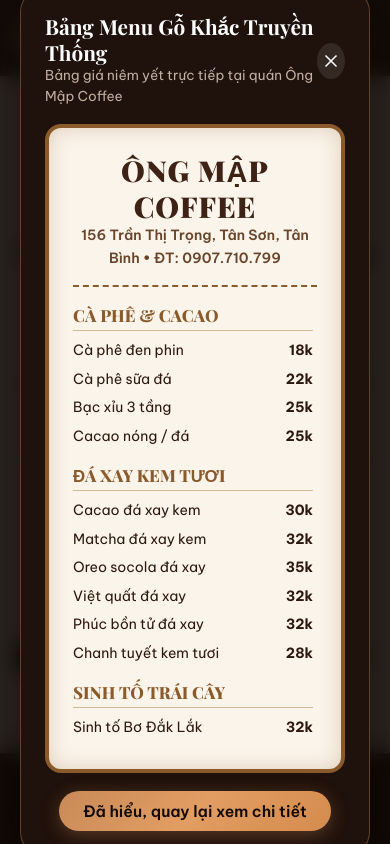
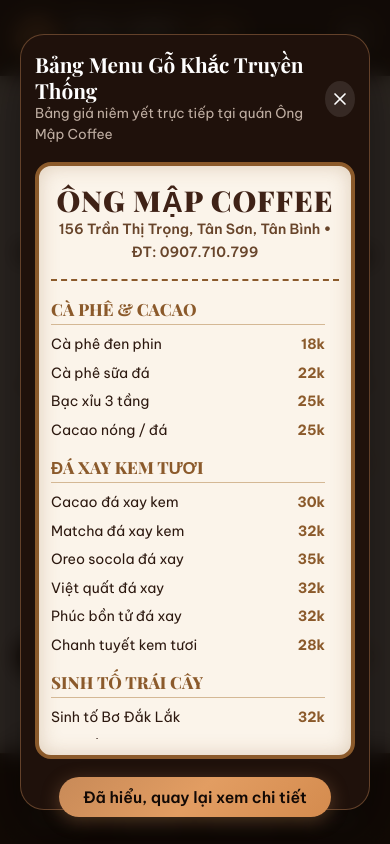
Before and after one commit to SatohJiro/deploy, a Next.js app: page / in a window 390 px wide. Both pictures are taken after a click on the button "Xem Bảng Menu Gỗ Khắc Gốc Tại Quán". Shown: the part 4183-5027 px from the top of the page. Built offline with nearby package versions, Linux system fonts and the light colour scheme.

Commit message:
fix(modal): eliminate intrusive scrollbars covering menu items and optimize mobile popup layout

```diff
--- a/src/app/globals.css
+++ b/src/app/globals.css
@@ -533,3 +533,64 @@
     transform: translateY(0);
   }
 }
+
+/* =========================================================
+   WOODEN BOARD MENU MODAL & NON-OBSTRUCTIVE SCROLLBAR
+   ========================================================= */
+.modal-box {
+  max-height: 92vh;
+  display: flex;
+  flex-direction: column;
+}
+
+@media (max-width: 640px) {
+  .modal-box {
+    padding: 16px 14px !important;
+  }
+  .wooden-menu-container {
+    padding: 16px 12px !important;
+  }
+}
+
+.wooden-menu-scroll {
+  max-height: min(58vh, 440px);
+  overflow-y: auto;
+  overflow-x: hidden !important;
+  scrollbar-width: thin;
+  scrollbar-color: rgba(139, 90, 43, 0.4) transparent;
+  -webkit-overflow-scrolling: touch;
+  padding-right: 14px; /* Essential breathing room so scrollbar never covers prices */
+}
+
+/* Chrome / Safari / Edge Custom Slim Scrollbar */
+.wooden-menu-scroll::-webkit-scrollbar {
+  width: 5px;
+  height: 0px !important; /* Block horizontal scrollbar completely */
+}
+
+.wooden-menu-scroll::-webkit-scrollbar-track {
+  background: rgba(139, 90, 43, 0.05);
+  border-radius: 9999px;
+}
+
+.wooden-menu-scroll::-webkit-scrollbar-thumb {
+  background: rgba(139, 90, 43, 0.4);
+  border-radius: 9999px;
+}
+
+.wooden-menu-scroll::-webkit-scrollbar-thumb:hover {
+  background: rgba(139, 90, 43, 0.7);
+}
+
+.wooden-menu-grid {
+  display: grid;
+  grid-template-columns: repeat(2, 1fr);
+  gap: 20px;
+}
+
+@media (max-width: 640px) {
+  .wooden-menu-grid {
+    grid-template-columns: 1fr !important;
+    gap: 16px !important;
+  }
+}
--- a/src/components/MenuSection.tsx
+++ b/src/components/MenuSection.tsx
@@ -664,6 +664,7 @@
           onClick={() => setShowOriginalMenuModal(false)}
         >
           <div
+            className="modal-box"
             style={{
               backgroundColor: '#1f110b',
               borderRadius: '24px',
@@ -704,6 +705,7 @@
 
             {/* Wooden Menu Preview Container */}
             <div
+              className="wooden-menu-container"
               style={{
                 backgroundColor: '#fbf4ea',
                 borderRadius: '16px',
@@ -723,65 +725,58 @@
               </div>
 
               {/* Condensed Categories List */}
-              <div
-                style={{
-                  display: 'grid',
-                  gridTemplateColumns: 'repeat(auto-fit, minmax(240px, 1fr))',
-                  gap: '18px',
-                  maxHeight: '440px',
-                  overflowY: 'auto',
-                  paddingRight: '6px'
-                }}
-              >
+              <div className="wooden-menu-scroll">
+                <div className="wooden-menu-grid">
                   <div>
-                  <h4 style={{ color: '#8b5a2b', fontSize: '1.05rem', fontWeight: 800, borderBottom: '1px solid #d4b895', paddingBottom: '4px', marginBottom: '8px' }}>
+                    <h4 style={{ color: '#8b5a2b', fontSize: '1.05rem', fontWeight: 800, borderBottom: '1.5px solid #d4b895', paddingBottom: '4px', marginBottom: '8px' }}>
                       CÀ PHÊ & CACAO
                     </h4>
                     <div style={{ fontSize: '0.88rem', display: 'flex', flexDirection: 'column', gap: '6px' }}>
-                    <div style={{ display: 'flex', justifyContent: 'space-between' }}><span>Cà phê đen phin</span><strong>18k</strong></div>
-                    <div style={{ display: 'flex', justifyContent: 'space-between' }}><span>Cà phê sữa đá</span><strong>22k</strong></div>
-                    <div style={{ display: 'flex', justifyContent: 'space-between' }}><span>Bạc xỉu 3 tầng</span><strong>25k</strong></div>
-                    <div style={{ display: 'flex', justifyContent: 'space-between' }}><span>Cacao nóng / đá</span><strong>25k</strong></div>
+                      <div style={{ display: 'flex', justifyContent: 'space-between', alignItems: 'center' }}><span>Cà phê đen phin</span><strong style={{ color: '#8b5a2b', minWidth: '32px', textAlign: 'right' }}>18k</strong></div>
+                      <div style={{ display: 'flex', justifyContent: 'space-between', alignItems: 'center' }}><span>Cà phê sữa đá</span><strong style={{ color: '#8b5a2b', minWidth: '32px', textAlign: 'right' }}>22k</strong></div>
+                      <div style={{ display: 'flex', justifyContent: 'space-between', alignItems: 'center' }}><span>Bạc xỉu 3 tầng</span><strong style={{ color: '#8b5a2b', minWidth: '32px', textAlign: 'right' }}>25k</strong></div>
+                      <div style={{ display: 'flex', justifyContent: 'space-between', alignItems: 'center' }}><span>Cacao nóng / đá</span><strong style={{ color: '#8b5a2b', minWidth: '32px', textAlign: 'right' }}>25k</strong></div>
                     </div>
                   </div>
 
                   <div>
-                  <h4 style={{ color: '#8b5a2b', fontSize: '1.05rem', fontWeight: 800, borderBottom: '1px solid #d4b895', paddingBottom: '4px', marginBottom: '8px' }}>
+                    <h4 style={{ color: '#8b5a2b', fontSize: '1.05rem', fontWeight: 800, borderBottom: '1.5px solid #d4b895', paddingBottom: '4px', marginBottom: '8px' }}>
                       ĐÁ XAY KEM TƯƠI
                     </h4>
                     <div style={{ fontSize: '0.88rem', display: 'flex', flexDirection: 'column', gap: '6px' }}>
-                    <div style={{ display: 'flex', justifyContent: 'space-between' }}><span>Cacao đá xay kem</span><strong>30k</strong></div>
-                    <div style={{ display: 'flex', justifyContent: 'space-between' }}><span>Matcha đá xay kem</span><strong>32k</strong></div>
-                    <div style={{ display: 'flex', justifyContent: 'space-between' }}><span>Oreo socola đá xay</span><strong>35k</strong></div>
-                    <div style={{ display: 'flex', justifyContent: 'space-between' }}><span>Việt quất đá xay</span><strong>32k</strong></div>
-                    <div style={{ display: 'flex', justifyContent: 'space-between' }}><span>Phúc bồn tử đá xay</span><strong>32k</strong></div>
-                    <div style={{ display: 'flex', justifyContent: 'space-between' }}><span>Chanh tuyết kem tươi</span><strong>28k</strong></div>
+                      <div style={{ display: 'flex', justifyContent: 'space-between', alignItems: 'center' }}><span>Cacao đá xay kem</span><strong style={{ color: '#8b5a2b', minWidth: '32px', textAlign: 'right' }}>30k</strong></div>
+                      <div style={{ display: 'flex', justifyContent: 'space-between', alignItems: 'center' }}><span>Matcha đá xay kem</span><strong style={{ color: '#8b5a2b', minWidth: '32px', textAlign: 'right' }}>32k</strong></div>
+                      <div style={{ display: 'flex', justifyContent: 'space-between', alignItems: 'center' }}><span>Oreo socola đá xay</span><strong style={{ color: '#8b5a2b', minWidth: '32px', textAlign: 'right' }}>35k</strong></div>
+                      <div style={{ display: 'flex', justifyContent: 'space-between', alignItems: 'center' }}><span>Việt quất đá xay</span><strong style={{ color: '#8b5a2b', minWidth: '32px', textAlign: 'right' }}>32k</strong></div>
+                      <div style={{ display: 'flex', justifyContent: 'space-between', alignItems: 'center' }}><span>Phúc bồn tử đá xay</span><strong style={{ color: '#8b5a2b', minWidth: '32px', textAlign: 'right' }}>32k</strong></div>
+                      <div style={{ display: 'flex', justifyContent: 'space-between', alignItems: 'center' }}><span>Chanh tuyết kem tươi</span><strong style={{ color: '#8b5a2b', minWidth: '32px', textAlign: 'right' }}>28k</strong></div>
                     </div>
                   </div>
 
                   <div>
-                  <h4 style={{ color: '#8b5a2b', fontSize: '1.05rem', fontWeight: 800, borderBottom: '1px solid #d4b895', paddingBottom: '4px', marginBottom: '8px' }}>
+                    <h4 style={{ color: '#8b5a2b', fontSize: '1.05rem', fontWeight: 800, borderBottom: '1.5px solid #d4b895', paddingBottom: '4px', marginBottom: '8px' }}>
                       SINH TỐ TRÁI CÂY
                     </h4>
                     <div style={{ fontSize: '0.88rem', display: 'flex', flexDirection: 'column', gap: '6px' }}>
-                    <div style={{ display: 'flex', justifyContent: 'space-between' }}><span>Sinh tố Bơ Đắk Lắk</span><strong>32k</strong></div>
-                    <div style={{ display: 'flex', justifyContent: 'space-between' }}><span>Sinh tố Mập đặc biệt</span><strong>38k</strong></div>
-                    <div style={{ display: 'flex', justifyContent: 'space-between' }}><span>Sinh tố Mãng cầu</span><strong>30k</strong></div>
-                    <div style={{ display: 'flex', justifyContent: 'space-between' }}><span>Sinh tố Xoài chín</span><strong>28k</strong></div>
-                    <div style={{ display: 'flex', justifyContent: 'space-between' }}><span>Sinh tố Dâu tây</span><strong>32k</strong></div>
+                      <div style={{ display: 'flex', justifyContent: 'space-between', alignItems: 'center' }}><span>Sinh tố Bơ Đắk Lắk</span><strong style={{ color: '#8b5a2b', minWidth: '32px', textAlign: 'right' }}>32k</strong></div>
+                      <div style={{ display: 'flex', justifyContent: 'space-between', alignItems: 'center' }}><span>Sinh tố Mập đặc biệt</span><strong style={{ color: '#8b5a2b', minWidth: '32px', textAlign: 'right' }}>38k</strong></div>
+                      <div style={{ display: 'flex', justifyContent: 'space-between', alignItems: 'center' }}><span>Sinh tố Mãng cầu</span><strong style={{ color: '#8b5a2b', minWidth: '32px', textAlign: 'right' }}>30k</strong></div>
+                      <div style={{ display: 'flex', justifyContent: 'space-between', alignItems: 'center' }}><span>Sinh tố Xoài chín</span><strong style={{ color: '#8b5a2b', minWidth: '32px', textAlign: 'right' }}>28k</strong></div>
+                      <div style={{ display: 'flex', justifyContent: 'space-between', alignItems: 'center' }}><span>Sinh tố Dâu tây</span><strong style={{ color: '#8b5a2b', minWidth: '32px', textAlign: 'right' }}>32k</strong></div>
                     </div>
                   </div>
 
                   <div>
-                  <h4 style={{ color: '#8b5a2b', fontSize: '1.05rem', fontWeight: 800, borderBottom: '1px solid #d4b895', paddingBottom: '4px', marginBottom: '8px' }}>
+                    <h4 style={{ color: '#8b5a2b', fontSize: '1.05rem', fontWeight: 800, borderBottom: '1.5px solid #d4b895', paddingBottom: '4px', marginBottom: '8px' }}>
                       SỮA CHUA & TRÀ SỮA
                     </h4>
                     <div style={{ fontSize: '0.88rem', display: 'flex', flexDirection: 'column', gap: '6px' }}>
-                    <div style={{ display: 'flex', justifyContent: 'space-between' }}><span>Sữa chua đánh đá</span><strong>22k</strong></div>
-                    <div style={{ display: 'flex', justifyContent: 'space-between' }}><span>Sữa chua dừa non</span><strong>28k</strong></div>
-                    <div style={{ display: 'flex', justifyContent: 'space-between' }}><span>Sữa chua mít hạt đác</span><strong>30k</strong></div>
-                    <div style={{ display: 'flex', justifyContent: 'space-between' }}><span>Trà sữa full thạch</span><strong>28k</strong></div>
-                    <div style={{ display: 'flex', justifyContent: 'space-between' }}><span>Trà trái cây nhiệt đới</span><strong>32k</strong></div>
+                      <div style={{ display: 'flex', justifyContent: 'space-between', alignItems: 'center' }}><span>Sữa chua đánh đá</span><strong style={{ color: '#8b5a2b', minWidth: '32px', textAlign: 'right' }}>22k</strong></div>
+                      <div style={{ display: 'flex', justifyContent: 'space-between', alignItems: 'center' }}><span>Sữa chua dừa non</span><strong style={{ color: '#8b5a2b', minWidth: '32px', textAlign: 'right' }}>28k</strong></div>
+                      <div style={{ display: 'flex', justifyContent: 'space-between', alignItems: 'center' }}><span>Sữa chua mít hạt đác</span><strong style={{ color: '#8b5a2b', minWidth: '32px', textAlign: 'right' }}>30k</strong></div>
+                      <div style={{ display: 'flex', justifyContent: 'space-between', alignItems: 'center' }}><span>Trà sữa full thạch</span><strong style={{ color: '#8b5a2b', minWidth: '32px', textAlign: 'right' }}>28k</strong></div>
+                      <div style={{ display: 'flex', justifyContent: 'space-between', alignItems: 'center' }}><span>Trà trái cây nhiệt đới</span><strong style={{ color: '#8b5a2b', minWidth: '32px', textAlign: 'right' }}>32k</strong></div>
+                    </div>
                   </div>
                 </div>
               </div>
```
Lines whose indentation alone changed are shown as unchanged.
